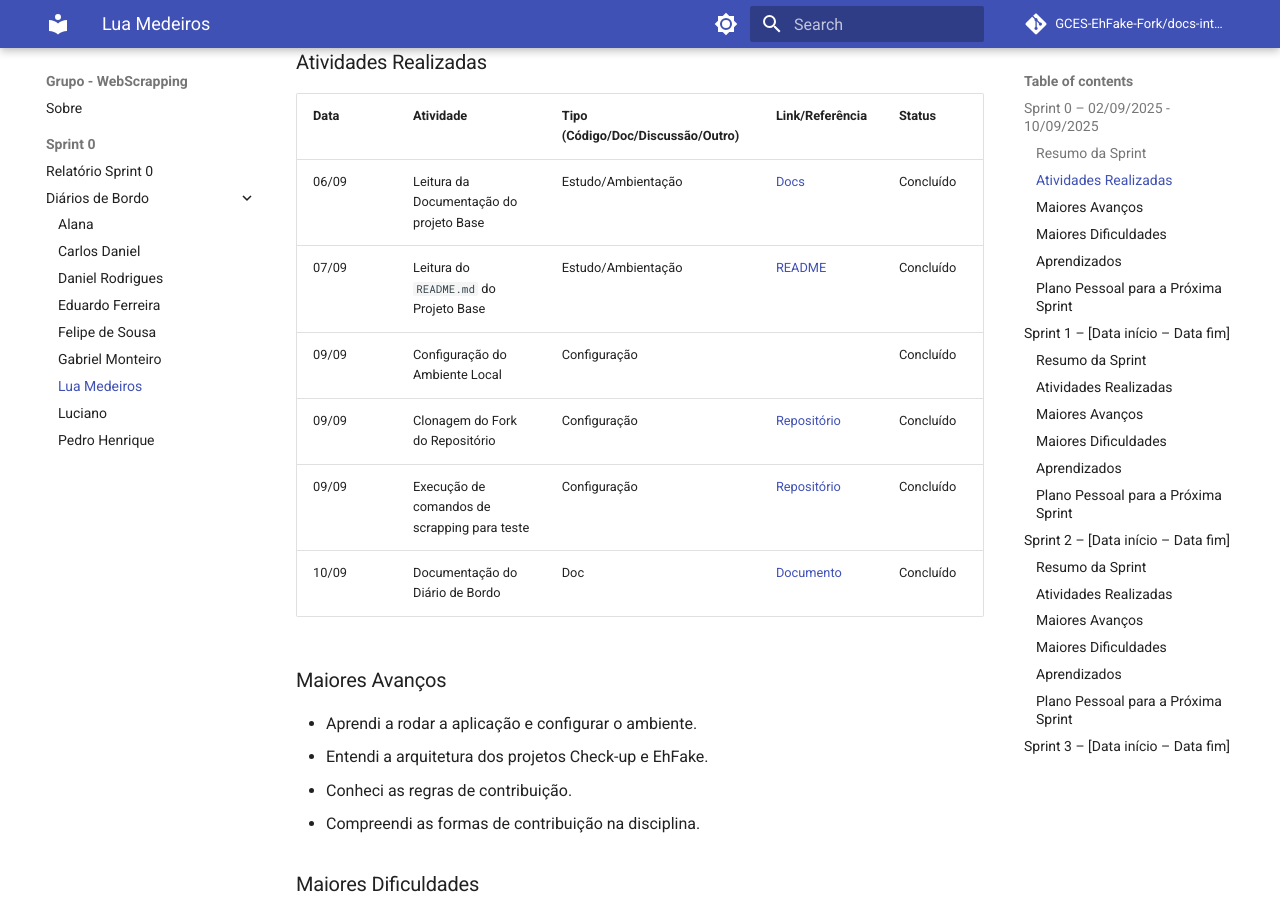
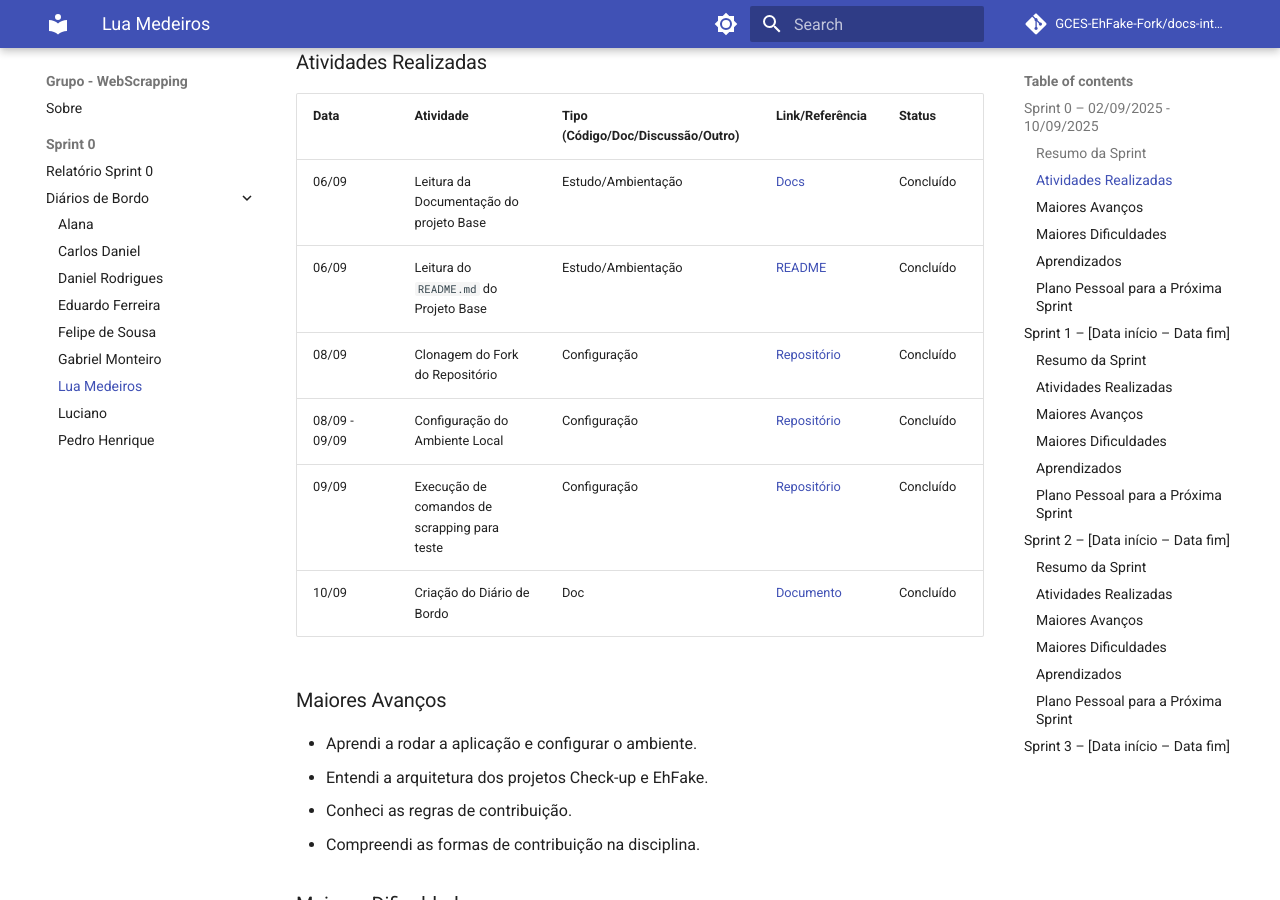
Before and after one commit to GCES-EhFake-Fork/docs-interno, an MkDocs documentation site: the page built from docs/grupo-webscrapping/sprint0/diarioLua.md, in a window 1280 px wide and 900 px high, scrolled down 638 px. Built offline with MkDocs 1.6.1 and Material for MkDocs 9.7.7, drawn with Linux system fonts in a browser that asks for light colours; comment, search, counter and statistics services are not loaded.

Commit message:
docs: atualização do documento

```diff
--- a/docs/grupo-webscrapping/sprint0/diarioLua.md
+++ b/docs/grupo-webscrapping/sprint0/diarioLua.md
@@ -19,11 +19,11 @@ Nesta sprint, o foco esteve no reconhecimento inicial do projeto, por meio da le
 | Data  | Atividade                                   | Tipo (Código/Doc/Discussão/Outro) | Link/Referência | Status    |
 | ----- | ------------------------------------------- | --------------------------------- | --------------- | --------- |
 | 06/09 | Leitura da Documentação do projeto Base     | Estudo/Ambientação                | [Docs](https://eh-fake.github.io/docs/land/index.html)                                                                                                       | Concluído |
-| 07/09 | Leitura do `README.md` do Projeto Base      | Estudo/Ambientação                | [README](https://github.com/EH-FAKE/check-up/blob/develop/README.md)                                                                                                         | Concluído |
-| 09/09 | Configuração do Ambiente Local              | Configuração                      |                 | Concluído |
-| 09/09 | Clonagem do Fork do Repositório             | Configuração                      | [Repositório](https://github.com/GCES-EhFake-Fork/checkUp)                                                                                                    | Concluído |
+| 06/09 | Leitura do `README.md` do Projeto Base      | Estudo/Ambientação                | [README](https://github.com/EH-FAKE/check-up/blob/develop/README.md)                                                                                                         | Concluído |
+| 08/09 | Clonagem do Fork do Repositório             | Configuração                      | [Repositório](https://github.com/GCES-EhFake-Fork/checkUp)                                                                                                    | Concluído |
+| 08/09 - 09/09 | Configuração do Ambiente Local              |  Configuração                      | [Repositório](https://github.com/GCES-EhFake-Fork/checkUp)     | Concluído |
 | 09/09 | Execução de comandos de scrapping para teste| Configuração                      | [Repositório](https://github.com/GCES-EhFake-Fork/checkUp)                                                                                                    | Concluído |
-| 10/09 | Documentação do Diário de Bordo             | Doc                               | [Documento](https://github.com/GCES-EhFake-Fork/docs-interno/blob/main/docs/grupo-webscrapping/sprint0/diarioLua.md)                                                                 | Concluído |
+| 10/09 | Criação do Diário de Bordo             | Doc                               | [Documento](https://github.com/GCES-EhFake-Fork/docs-interno/blob/main/docs/grupo-webscrapping/sprint0/diarioLua.md)                                                                 | Concluído |
 
 
 ### Maiores Avanços
```
